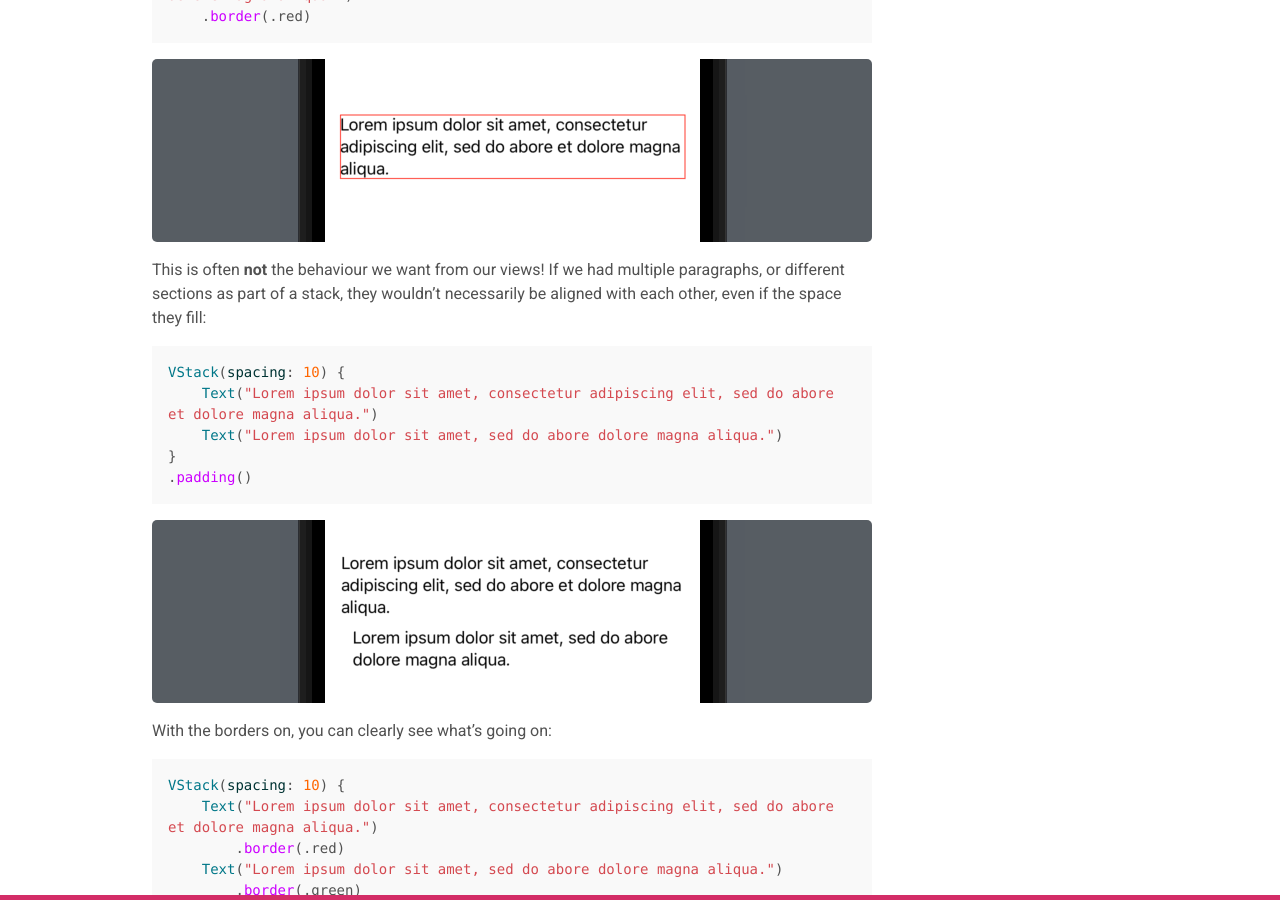
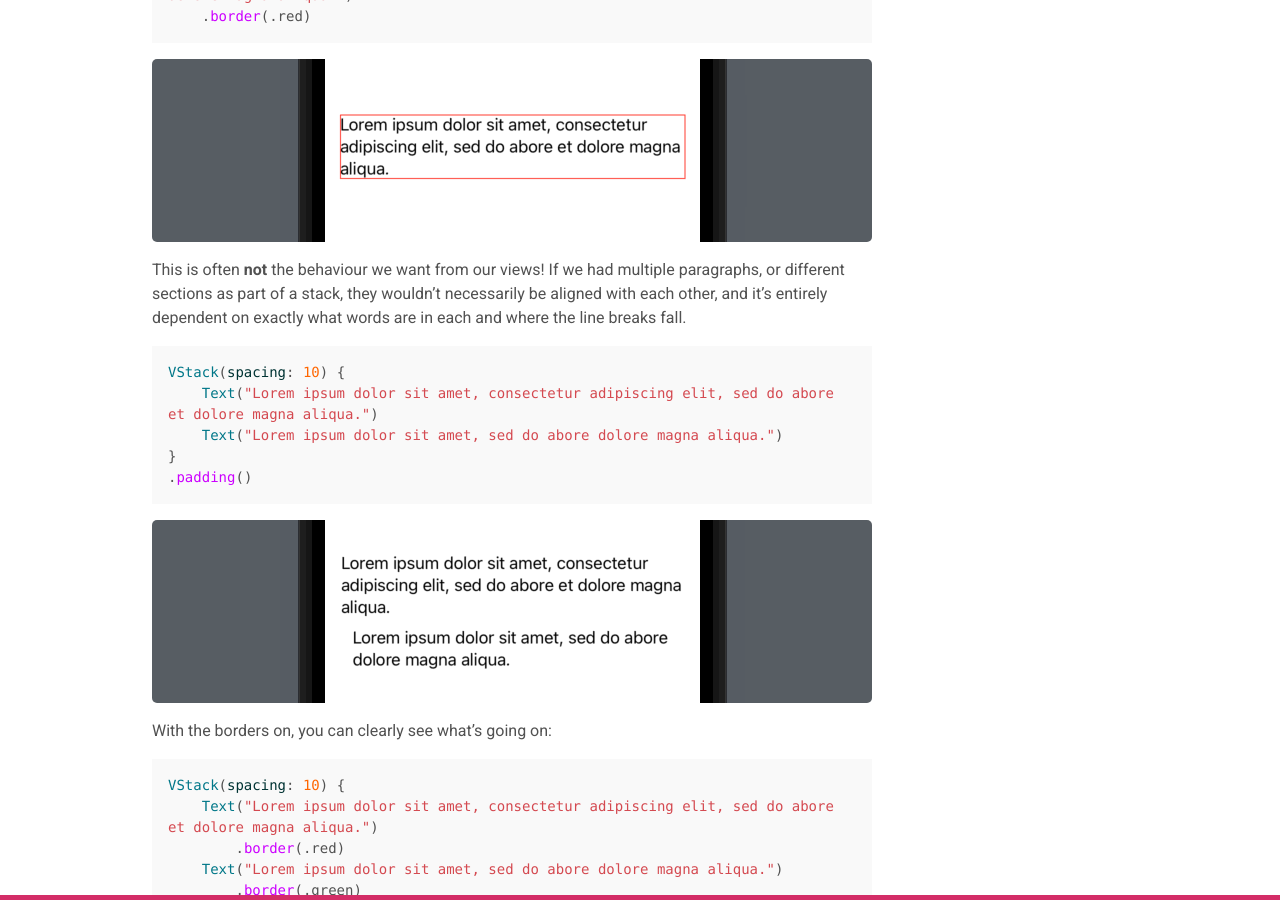
Before and after one commit to benbacardi/benbacardi.github.io, a Jekyll site: the page built from _posts/2023-01-25-swiftui-text-views.md, in a window 1280 px wide and 900 px high, scrolled down 1534 px. Built offline with Jekyll 4.4.1, drawn with Linux system fonts in a browser that asks for light colours; some web fonts are replaced.

Commit message:
Fix typo

````diff
--- a/_posts/2023-01-25-swiftui-text-views.md
+++ b/_posts/2023-01-25-swiftui-text-views.md
@@ -46,7 +46,7 @@ Text("Lorem ipsum dolor sit amet, consectetur adipiscing elit, sed do abore et d
 
 ![](/assets/swiftui-text/single-almost-full-plus-border.png)
 
-This is often **not** the behaviour we want from our views! If we had multiple paragraphs, or different sections as part of a stack, they wouldn't necessarily be aligned with each other, even if the space they fill:
+This is often **not** the behaviour we want from our views! If we had multiple paragraphs, or different sections as part of a stack, they wouldn't necessarily be aligned with each other, and it's entirely dependent on exactly what words are in each and where the line breaks fall.
 
 ```swift
 VStack(spacing: 10) {
````
